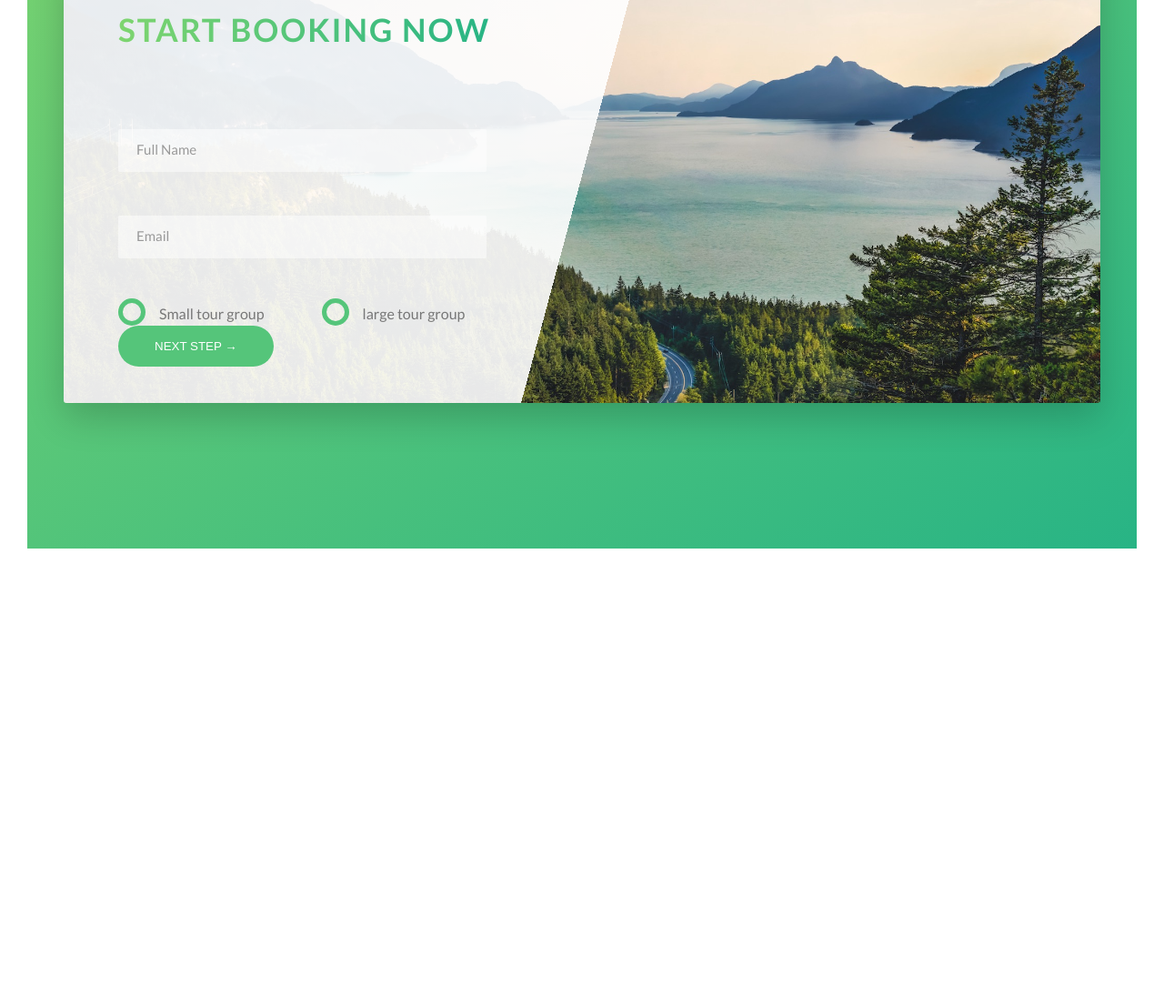
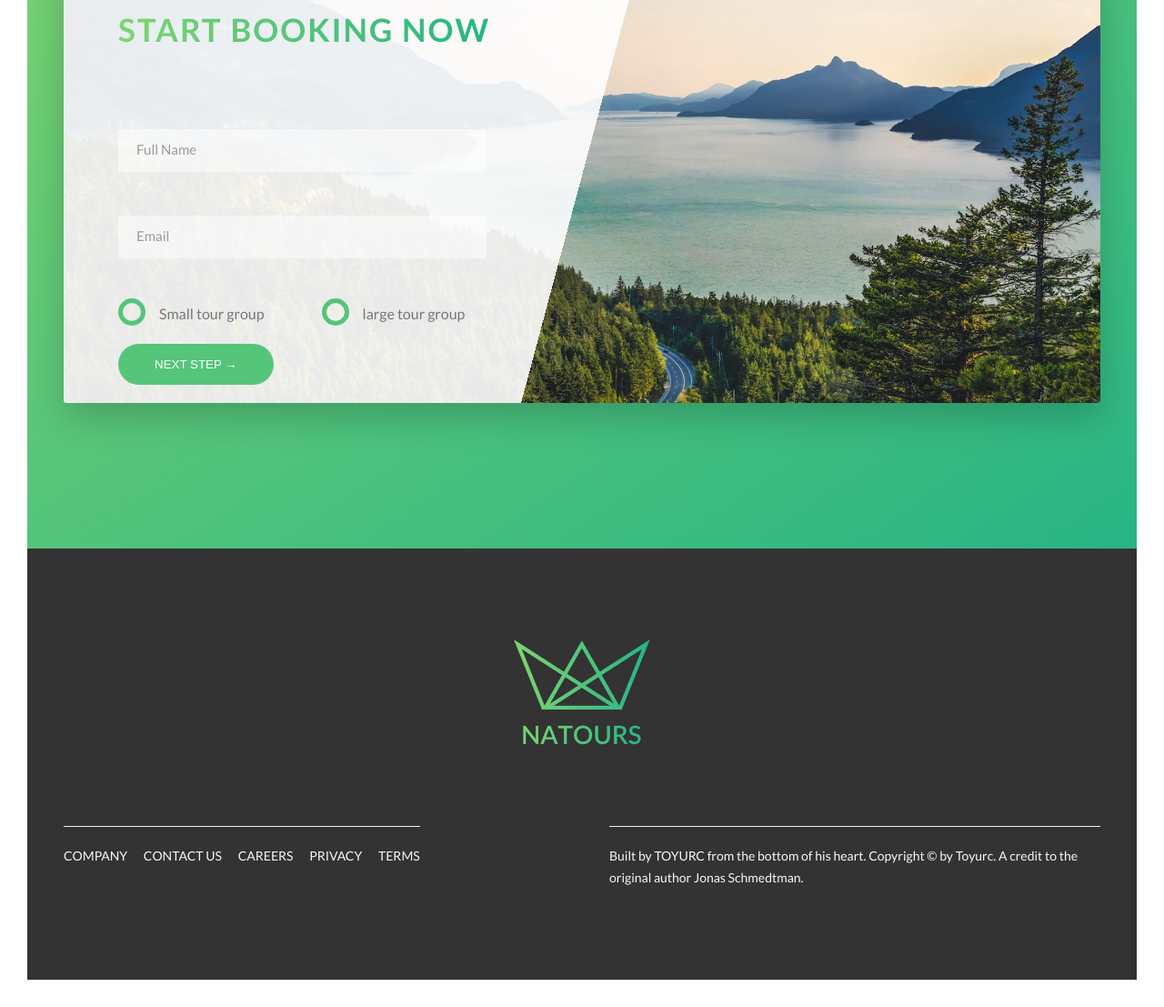
Before and after one commit to Toyurc/Natours, a website: page index.html in a window 1280 px wide. Shown: the part 4712-5819 px from the top of the page at 91% size. Before the commit the page ends 5345 px from the top, so only its background shows below. Drawn offline with Linux system fonts and the light colour scheme.

Commit message:
Feat: adds footer and changed a few stylings

```diff
--- a/index.html
+++ b/index.html
@@ -41,14 +41,17 @@
                         You are going to fall in love with nature
                     </h3>
                     <p class="paragraph">
-                        Lorem ipsum dolor sit amet, consectetur adipisicing elit. Illum accusantium odio delectus nihil reprehenderit harum pariatur
-                        deserunt porro. Dolorum ducimus repellendus iste quas qui maxime. Eius doloribus ut officia reprehenderit.
+                        Lorem ipsum dolor sit amet, consectetur adipisicing elit. Illum accusantium odio delectus nihil
+                        reprehenderit harum pariatur
+                        deserunt porro. Dolorum ducimus repellendus iste quas qui maxime. Eius doloribus ut officia
+                        reprehenderit.
                     </p>
                     <h3 class="heading-tertiary margin-bottom--small">
                         Live adventurous like you never have before
                     </h3>
                     <p class="paragraph">
-                        Lorem ipsum dolor sit amet, consectetur adipisicing elit. Illum accusantium odio delectus nihil reprehenderit harum pariatur
+                        Lorem ipsum dolor sit amet, consectetur adipisicing elit. Illum accusantium odio delectus nihil
+                        reprehenderit harum pariatur
                     </p>
                     <a href="#" class="btn-text">
                         Learn more &rarr;
@@ -70,7 +73,8 @@
                         <i class="feature-box__icon icon-basic-world"></i>
                         <h3 class="heading-tertiary margin-bottom--small">Explore the world</h3>
                         <p class="feature-box__text">
-                            Lorem ipsum dolor sit amet consectetur adipisicing elit. Doloribus culpa commodi, ipsum veritatis eius aspernatur ut vitae
+                            Lorem ipsum dolor sit amet consectetur adipisicing elit. Doloribus culpa commodi, ipsum
+                            veritatis eius aspernatur ut vitae
                         </p>
                     </div>
                 </div>
@@ -79,7 +83,8 @@
                         <i class="feature-box__icon icon-basic-compass"></i>
                         <h3 class="heading-tertiary margin-bottom--small">Meet nature</h3>
                         <p class="feature-box__text">
-                            Lorem ipsum dolor sit amet consectetur adipisicing elit. Doloribus culpa commodi, ipsum veritatis eius aspernatur ut vitae
+                            Lorem ipsum dolor sit amet consectetur adipisicing elit. Doloribus culpa commodi, ipsum
+                            veritatis eius aspernatur ut vitae
                         </p>
                     </div>
                 </div>
@@ -88,7 +93,8 @@
                         <i class="feature-box__icon icon-basic-map"></i>
                         <h3 class="heading-tertiary margin-bottom--small">Find your way</h3>
                         <p class="feature-box__text">
-                            Lorem ipsum dolor sit amet consectetur adipisicing elit. Doloribus culpa commodi, ipsum veritatis eius aspernatur ut vitae
+                            Lorem ipsum dolor sit amet consectetur adipisicing elit. Doloribus culpa commodi, ipsum
+                            veritatis eius aspernatur ut vitae
                         </p>
                     </div>
                 </div>
@@ -97,7 +103,8 @@
                         <i class="feature-box__icon icon-basic-heart"></i>
                         <h3 class="heading-tertiary margin-bottom--small">Live a healthier life</h3>
                         <p class="feature-box__text">
-                            Lorem ipsum dolor sit amet consectetur adipisicing elit. Doloribus culpa commodi, ipsum veritatis eius aspernatur ut vitae
+                            Lorem ipsum dolor sit amet consectetur adipisicing elit. Doloribus culpa commodi, ipsum
+                            veritatis eius aspernatur ut vitae
                         </p>
                     </div>
                 </div>
@@ -249,8 +256,10 @@
                     <div class="story__text">
                         <h3 class="margin-bottom--small heading-tertiary">i had the best week ever with my family</h3>
                         <p>
-                            Lorem ipsum dolor sit amet consectetur adipisicing elit. Doloribus culpa commodi, ipsum veritatis eius aspernatur ut vitae
-                            ipsum veritatis eius aspernatur ut vitae ipsum veritatis eius aspernatur ut vitaeipsum veritatis
+                            Lorem ipsum dolor sit amet consectetur adipisicing elit. Doloribus culpa commodi, ipsum
+                            veritatis eius aspernatur ut vitae
+                            ipsum veritatis eius aspernatur ut vitae ipsum veritatis eius aspernatur ut vitaeipsum
+                            veritatis
                             eius aspernatur ut vitaeipsum veritatis eius aspernatur ut vitae
                         </p>
                     </div>
@@ -267,8 +276,10 @@
                     <div class="story__text">
                         <h3 class="margin-bottom--small heading-tertiary">wow! my life is completely different now</h3>
                         <p>
-                            Lorem ipsum dolor sit amet consectetur adipisicing elit. Doloribus culpa commodi, ipsum veritatis eius aspernatur ut vitae
-                            ipsum veritatis eius aspernatur ut vitae ipsum veritatis eius aspernatur ut vitaeipsum veritatis
+                            Lorem ipsum dolor sit amet consectetur adipisicing elit. Doloribus culpa commodi, ipsum
+                            veritatis eius aspernatur ut vitae
+                            ipsum veritatis eius aspernatur ut vitae ipsum veritatis eius aspernatur ut vitaeipsum
+                            veritatis
                             eius aspernatur ut vitaeipsum veritatis eius aspernatur ut vitae
                         </p>
                     </div>
@@ -298,7 +309,7 @@
                                 <input type="email" class="form__input" id="name" placeholder="Email" required>
                                 <label for="email" class="form__label">Email Address</label>
                             </div>
-                            <div class="form__group">
+                            <div class="form__group margin-bottom--medium">
                                 <div class="form__radio-group">
                                     <input type="radio" class="form__radio-input" id="small" name="size">
                                     <label for="small" class="form__radio-label">
@@ -313,9 +324,9 @@
                                         large tour group
                                     </label>
                                 </div>
-                                <div class="form__group">
-                                    <button class="btn btn--green">Next step &rarr;</button>
-                                </div>
+                            </div>
+                            <div class="form__group">
+                                <button class="btn btn--green">Next step &rarr;</button>
                             </div>
                         </form>
                     </div>
@@ -323,6 +334,33 @@
             </div>
         </section>
     </main>
+    <footer class="footer">
+        <div class="footer__logo-box">
+            <img src="img/logo-green-2x.png" alt="full logo" class="footer__logo">
+        </div>
+        <div class="row">
+            <div class="col-1-of-2">
+                <div class="footer__navigation">
+                    <ul class="footer__list">
+                        <li class="footer__item"><a href="" class="footer__link">Company</a></li>
+                        <li class="footer__item"><a href="" class="footer__link">Contact Us</a></li>
+                        <li class="footer__item"><a href="" class="footer__link">Careers</a></li>
+                        <li class="footer__item"><a href="" class="footer__link">Privacy</a></li>
+                        <li class="footer__item"><a href="" class="footer__link">Terms</a></li>
+                    </ul>
+                </div>
+            </div>
+            <div class="col-1-of-2">
+                <p class="footer__copyright">
+                    Built by <a href="https://github.com/toyurc"
+                    target="_blank"
+                    class="footer__link">Toyurc</a> from the bottom of his
+                    heart. Copyright &copy; by Toyurc. A credit to the original author Jonas Schmedtman.
+                </p>
+            </div>
+        </div>
+    </footer>
+
     <!-- <section class="grid-test">
             <div class="row">
                 <div class="col-1-of-2">
@@ -384,7 +422,7 @@
                     col 3 of 4
                 </div>
             </div>
-        </section>
-    </body>-->
+        </section>--->
+</body>
 
 </html>
--- a/sass/abstracts/_mixins.scss
+++ b/sass/abstracts/_mixins.scss
@@ -7,7 +7,7 @@
     transition: all .2s;
     position: relative;
 
-    //change for button element
+    //change for <button> element
     border: none;
     cursor: pointer;
 }
--- a/sass/abstracts/_variables.scss
+++ b/sass/abstracts/_variables.scss
@@ -2,8 +2,11 @@
 $color-primary: #55c57a;
 $color-primary-light:#7ed56f;
 $color-primary-dark:#28b485;
+
 $color-grey-dark: #777;
 $color-grey-dark-2: #999;
+$color-grey-dark-3: #333;
+
 $color-white: #FFF;
 $color-black: #000;
 
--- a/sass/base/_utils.scss
+++ b/sass/base/_utils.scss
@@ -1,19 +1,22 @@
 .text-center {
-    text-align: center;
+    text-align: center !important;
 }
 
 .margin-bottom--big {
-    margin-bottom: 8rem;
+    margin-bottom: 8rem !important;
+}
+.margin-bottom--medium {
+    margin-bottom: 4rem;
 }
 
 .margin-bottom--small{
-    margin-bottom: 1.5rem;
+    margin-bottom: 1.5rem !important;
 }
 
 .margin-top--big{
-    margin-top: 8rem;
+    margin-top: 8rem !important;
 }
 
 .margin-top--huge{
-    margin-top: 10rem;
+    margin-top: 10rem !important;
 }
--- a/sass/components/_button.scss
+++ b/sass/components/_button.scss
@@ -1,19 +1,14 @@
 .btn {
 
-    &:link {
-        @include button;
-    }
-
-    &:visited  {
-        @include button;
-    }
-    &, {
+    &,
+    &:link,
+    &:visited {
         @include button;
     }
 
     &:hover,
     &:focus {
-        transform: translateY(-3rem);
+        transform: translateY(-.3rem);
         box-shadow: 0 1rem 2rem rgba($color-black, 0.2);
 
         &::after {
--- /dev/null
+++ b/sass/layout/_footer.scss
@@ -0,0 +1,62 @@
+.footer {
+    background-color: $color-grey-dark-3;
+    padding: 10rem 0;
+    font-size: 1.4rem;
+
+    &__logo-box {
+        text-align: center;
+        margin-bottom: 8rem;
+    }
+
+    &__logo {
+        width: 15rem;
+        height: auto;
+    }
+
+    &__navigation {
+        border-top: 1px solid $color-grey-light-2;
+        padding-top: 2rem;
+        display: inline-block;
+    }
+
+    &__list {
+        list-style: none;
+    }
+
+    &__item {
+        display: inline-block;
+
+        &:not(:last-child) {
+            margin-right: 1.5rem;
+        }
+    }
+
+    &__link {
+
+        &:link,
+        &:visited {
+            color: $color-grey-light-1;
+            background-color: $color-grey-dark-3;
+            text-decoration: none;
+            text-transform: uppercase;
+            display: inline-block;
+            transition: all .2s;
+        }
+
+        &:hover,
+        &:active {
+            color: $color-primary;
+            box-shadow: 0 1rem 2rem rgba($color: $color-black, $alpha: .4);
+            transform: rotate(5deg) scale(1.2);
+        }
+
+    }
+
+    &__copyright {
+        color: $color-grey-light-1;
+        border-top: 1px solid $color-grey-light-2;
+        padding-top: 2rem;
+        float: right;
+    }
+
+}
--- a/sass/main.scss
+++ b/sass/main.scss
@@ -18,4 +18,5 @@
 @import "components/form";
 
 @import "layout/header";
+@import "layout/footer";
 @import "layout/grid";
```
Also changed, not shown: sass/components/_form.scss (+13 -1 lines), sass/pages/_home.scss (+6 -5 lines), css/style.css.
